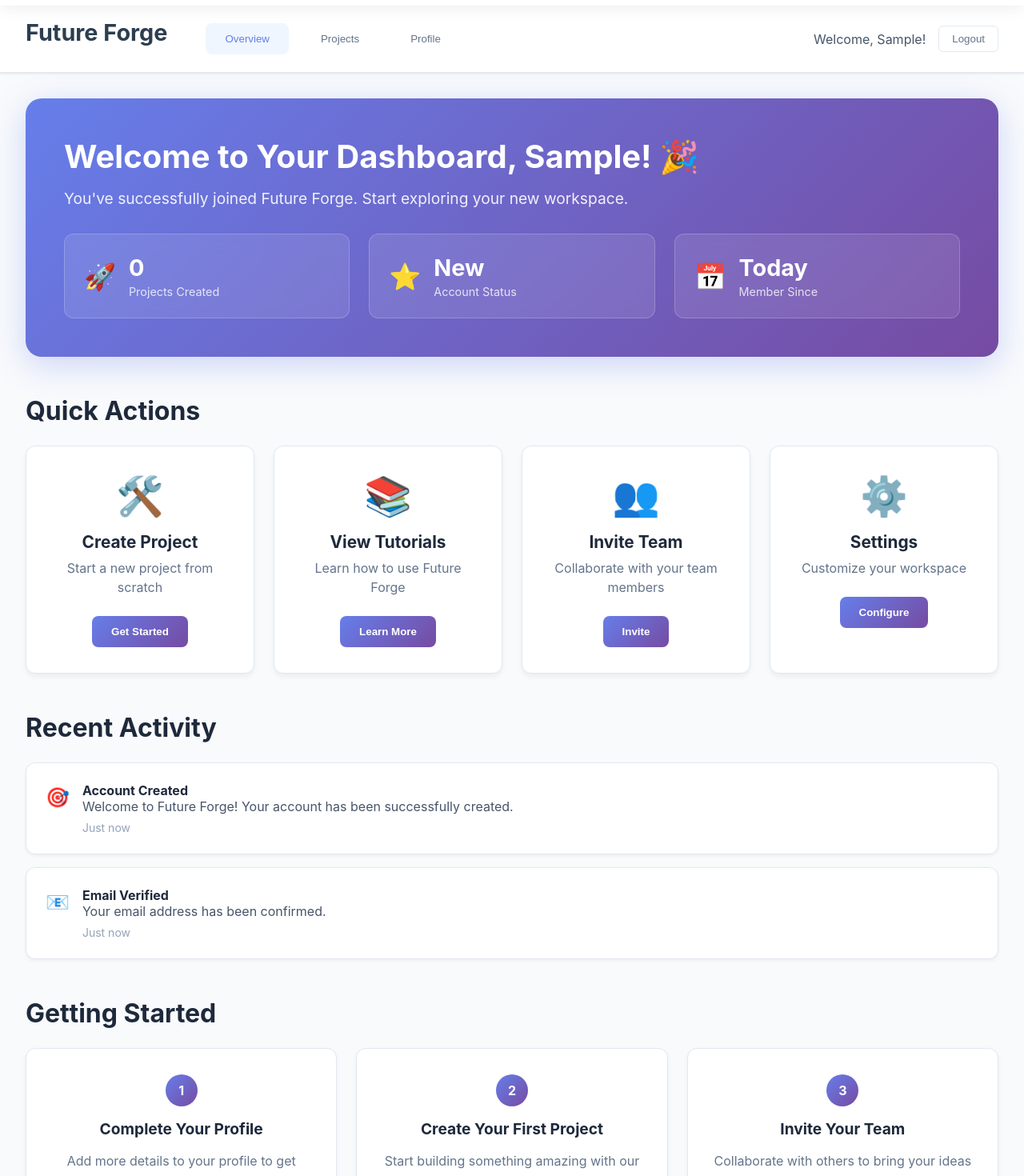
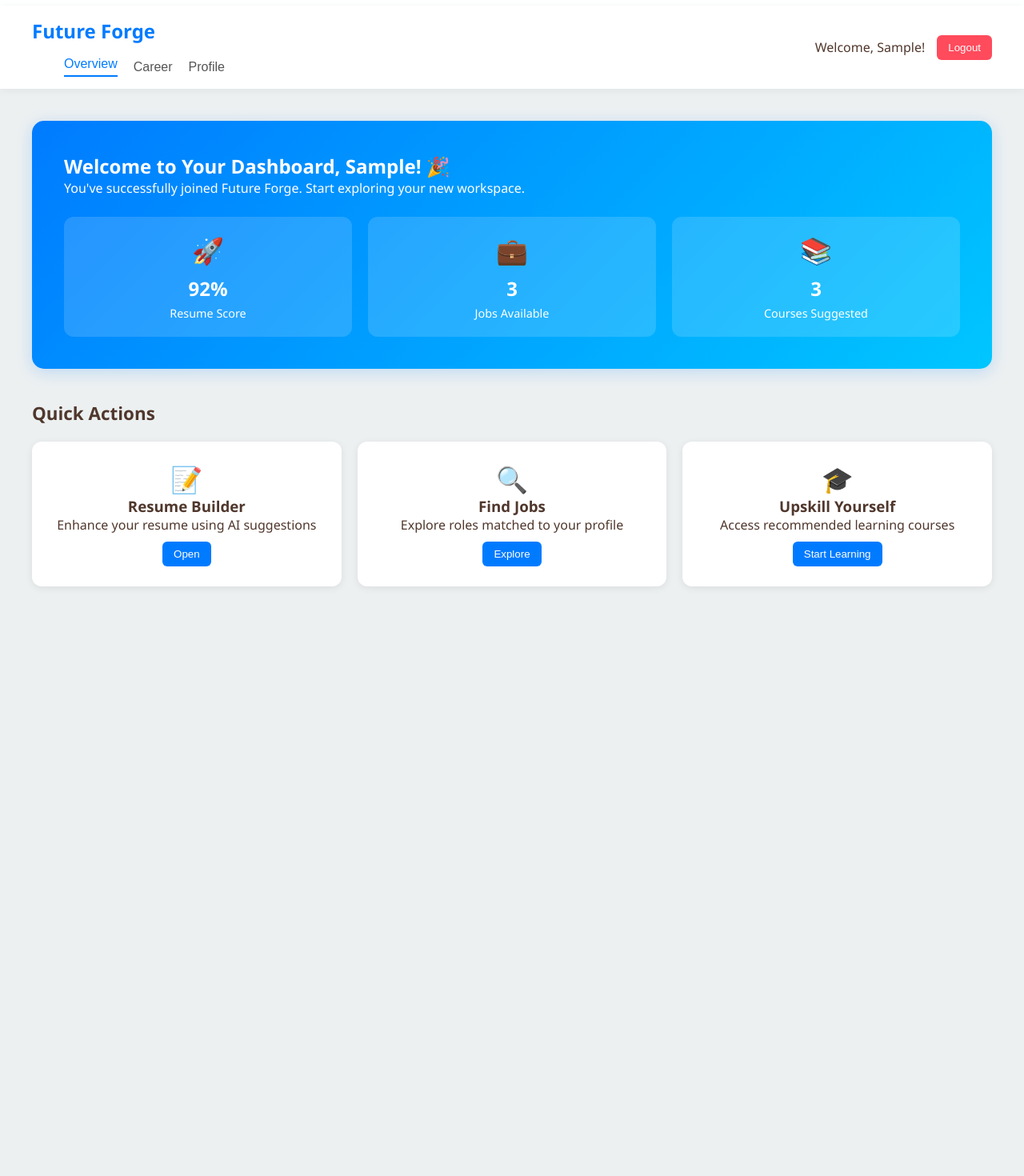
Before and after one commit to G-31-FutureForge/Future-Forge, a React (Create React App) app in the folder my-project/: page /dashboard in a window 1280 px wide. Shown: the part 80-1550 px from the top of the page at 80% size. After the commit the page ends 887 px from the top, so only its background shows below. Built offline with nearby package versions, Linux system fonts and the light colour scheme; sample sign-in values are in the browser's storage.

Commit message:
updated employee dashboard

```diff
--- a/my-project/src/components/pages/items/Dashboard.css
+++ b/my-project/src/components/pages/items/Dashboard.css
@@ -1,354 +1,274 @@
-/* Dashboard.css */
-.dashboard-container {
-    min-height: 100vh;
-    background: #f8fafc;
-    font-family: 'Inter', 'Segoe UI', sans-serif;
+/* ======= GLOBAL STYLES ======= */
+body {
+  margin: 0;
+  font-family: 'Poppins', sans-serif;
+  background: #f4f6fc;
+  color: #1a1a1a;
 }
 
-/* Header */
+/* ======= DASHBOARD CONTAINER ======= */
+.dashboard-container {
+  display: flex;
+  flex-direction: column;
+  min-height: 100vh;
+}
+
+/* ======= HEADER ======= */
 .dashboard-header {
-    background: white;
-    border-bottom: 1px solid #e2e8f0;
-    box-shadow: 0 1px 3px rgba(0, 0, 0, 0.1);
+  background: #fff;
+  box-shadow: 0 2px 10px rgba(0, 0, 0, 0.05);
+  padding: 15px 40px;
   position: sticky;
   top: 0;
-    z-index: 100;
+  z-index: 1000;
 }
 
 .header-content {
   display: flex;
   justify-content: space-between;
   align-items: center;
-    padding: 1rem 2rem;
-    max-width: 1400px;
-    margin: 0 auto;
-}
-
-.header-left {
-    display: flex;
-    align-items: center;
-    gap: 3rem;
 }
 
 .logo {
-    font-size: 1.8rem;
   font-weight: 700;
-    color: #2c3e50;
+  font-size: 1.5rem;
+  color: #007bff;
   text-decoration: none;
 }
 
 .dashboard-nav {
   display: flex;
-    gap: 1rem;
+  gap: 20px;
+  margin-left: 40px;
 }
 
 .nav-btn {
-    padding: 0.75rem 1.5rem;
+  background: none;
   border: none;
-    background: none;
-    color: #64748b;
+  font-size: 1rem;
   font-weight: 500;
-    border-radius: 8px;
   cursor: pointer;
-    transition: all 0.3s ease;
+  color: #555;
+  transition: all 0.2s ease;
 }
 
 .nav-btn:hover {
-    color: #667eea;
-    background: #f1f5f9;
+  color: #007bff;
 }
 
 .nav-btn.active {
-    color: #667eea;
-    background: #eff6ff;
+  color: #007bff;
+  border-bottom: 2px solid #007bff;
+  padding-bottom: 5px;
 }
 
-.header-right {
-    display: flex;
-    align-items: center;
-    gap: 1rem;
-}
-
+/* ======= USER INFO ======= */
 .user-info {
   display: flex;
   align-items: center;
-    gap: 1rem;
-    color: #475569;
+  gap: 15px;
 }
 
 .logout-btn {
-    padding: 0.5rem 1rem;
-    border: 1px solid #e2e8f0;
-    background: white;
-    color: #64748b;
+  background: #ff4b5c;
+  color: white;
+  border: none;
+  padding: 8px 14px;
   border-radius: 6px;
   cursor: pointer;
-    transition: all 0.3s ease;
+  transition: all 0.2s ease;
 }
 
 .logout-btn:hover {
-    border-color: #667eea;
-    color: #667eea;
+  background: #e63b4b;
 }
 
-/* Main Content */
+/* ======= MAIN CONTENT ======= */
 .dashboard-main {
-    max-width: 1400px;
-    margin: 0 auto;
-    padding: 2rem;
-    display: flex;
-    flex-direction: column;
-    gap: 3rem;
+  flex: 1;
+  padding: 40px;
+  animation: fadeIn 0.5s ease;
 }
 
-/* Welcome Section */
-.welcome-section {
-    background: linear-gradient(135deg, #667eea 0%, #764ba2 100%);
-    color: white;
-    padding: 3rem;
-    border-radius: 20px;
-    box-shadow: 0 10px 40px rgba(102, 126, 234, 0.3);
+@keyframes fadeIn {
+  from { opacity: 0; transform: translateY(10px); }
+  to { opacity: 1; transform: translateY(0); }
 }
 
-.welcome-content h1 {
-    font-size: 2.5rem;
-    font-weight: 700;
-    margin-bottom: 1rem;
-}
-
-.welcome-content p {
-    font-size: 1.2rem;
-    opacity: 0.9;
-    margin-bottom: 2rem;
+/* ======= OVERVIEW TAB ======= */
+.welcome-section {
+  background: linear-gradient(135deg, #007bff, #00c6ff);
+  color: white;
+  border-radius: 15px;
+  padding: 40px;
+  box-shadow: 0 4px 20px rgba(0, 123, 255, 0.2);
 }
 
 .welcome-stats {
-    display: grid;
-    grid-template-columns: repeat(auto-fit, minmax(200px, 1fr));
-    gap: 1.5rem;
+  display: flex;
+  flex-wrap: wrap;
+  gap: 20px;
+  margin-top: 25px;
 }
 
 .stat-card {
-    background: rgba(255, 255, 255, 0.1);
-    backdrop-filter: blur(10px);
-    padding: 1.5rem;
+  flex: 1;
+  min-width: 180px;
+  background: rgba(255, 255, 255, 0.15);
   border-radius: 12px;
-    border: 1px solid rgba(255, 255, 255, 0.2);
-    display: flex;
-    align-items: center;
-    gap: 1rem;
+  padding: 20px;
+  text-align: center;
+  backdrop-filter: blur(5px);
+  transition: transform 0.2s ease;
+}
+
+.stat-card:hover {
+  transform: translateY(-5px);
 }
 
 .stat-icon {
   font-size: 2rem;
+  margin-bottom: 10px;
 }
 
 .stat-info h3 {
-    font-size: 1.8rem;
-    font-weight: 700;
-    margin-bottom: 0.25rem;
+  font-size: 1.5rem;
+  margin: 0;
 }
 
 .stat-info p {
+  margin: 5px 0 0;
   font-size: 0.9rem;
-    opacity: 0.8;
-    margin: 0;
 }
 
-/* Quick Actions */
+/* ======= QUICK ACTIONS ======= */
+.quick-actions {
+  margin-top: 40px;
+}
+
 .quick-actions h2 {
-    font-size: 2rem;
-    color: #1e293b;
-    margin-bottom: 1.5rem;
+  margin-bottom: 20px;
+  font-size: 1.4rem;
 }
 
 .actions-grid {
   display: grid;
-    grid-template-columns: repeat(auto-fit, minmax(280px, 1fr));
-    gap: 1.5rem;
+  grid-template-columns: repeat(auto-fit, minmax(240px, 1fr));
+  gap: 20px;
 }
 
 .action-card {
-    background: white;
-    padding: 2rem;
+  background: #fff;
+  padding: 25px;
   border-radius: 12px;
-    box-shadow: 0 4px 6px rgba(0, 0, 0, 0.05);
-    border: 1px solid #e2e8f0;
   text-align: center;
-    transition: all 0.3s ease;
+  box-shadow: 0 2px 10px rgba(0,0,0,0.08);
+  transition: transform 0.2s ease;
 }
 
 .action-card:hover {
   transform: translateY(-5px);
-    box-shadow: 0 10px 25px rgba(0, 0, 0, 0.1);
 }
 
 .action-icon {
-    font-size: 3rem;
-    margin-bottom: 1rem;
-}
-
-.action-card h3 {
-    color: #1e293b;
-    margin-bottom: 0.5rem;
-    font-size: 1.3rem;
-}
-
-.action-card p {
-    color: #64748b;
-    margin-bottom: 1.5rem;
-    line-height: 1.5;
+  font-size: 2rem;
 }
 
 .action-btn {
-    background: linear-gradient(135deg, #667eea 0%, #764ba2 100%);
+  margin-top: 10px;
+  background: #007bff;
   color: white;
   border: none;
-    padding: 0.75rem 1.5rem;
-    border-radius: 8px;
-    font-weight: 600;
+  padding: 8px 14px;
+  border-radius: 6px;
   cursor: pointer;
-    transition: all 0.3s ease;
+  transition: all 0.2s ease;
 }
 
 .action-btn:hover {
-    transform: translateY(-2px);
-    box-shadow: 0 5px 15px rgba(102, 126, 234, 0.4);
+  background: #005fcc;
 }
 
-/* Recent Activity */
-.recent-activity h2 {
-    font-size: 2rem;
-    color: #1e293b;
-    margin-bottom: 1.5rem;
+/* ======= CAREER TAB ======= */
+.career-section {
+  animation: fadeIn 0.5s ease;
 }
 
-.activity-list {
-    display: flex;
-    flex-direction: column;
-    gap: 1rem;
+.jobs-section, .courses-section {
+  margin-bottom: 40px;
 }
 
-.activity-item {
-    background: white;
-    padding: 1.5rem;
-    border-radius: 12px;
-    box-shadow: 0 2px 4px rgba(0, 0, 0, 0.05);
-    border: 1px solid #e2e8f0;
-    display: flex;
-    align-items: flex-start;
-    gap: 1rem;
+.job-list, .course-list {
+  display: grid;
+  grid-template-columns: repeat(auto-fit, minmax(260px, 1fr));
+  gap: 20px;
 }
 
-.activity-icon {
-    font-size: 1.5rem;
-    margin-top: 0.25rem;
+.job-card, .course-card {
+  background: #fff;
+  padding: 20px;
+  border-radius: 12px;
+  box-shadow: 0 2px 10px rgba(0,0,0,0.08);
+  transition: transform 0.2s ease;
 }
 
-.activity-content p {
-    margin: 0;
-    color: #475569;
+.job-card:hover, .course-card:hover {
+  transform: translateY(-5px);
 }
 
-.activity-content p:first-child {
-    color: #1e293b;
-    font-weight: 600;
+.job-status {
+  display: inline-block;
+  margin-top: 8px;
+  padding: 4px 10px;
+  border-radius: 8px;
+  font-size: 0.85rem;
+  color: white;
 }
 
-.activity-time {
-    font-size: 0.875rem;
-    color: #94a3b8;
-    margin-top: 0.5rem;
-    display: block;
+.job-card.applied .job-status { background: #007bff; }
+.job-card.recommended .job-status { background: #28a745; }
+.job-card.interview .job-status { background: #ffc107; }
+
+.btn-small {
+  background: #007bff;
+  color: white;
+  border: none;
+  padding: 6px 12px;
+  border-radius: 6px;
+  cursor: pointer;
 }
 
-/* Getting Started */
-.getting-started h2 {
-    font-size: 2rem;
-    color: #1e293b;
-    margin-bottom: 1.5rem;
+.btn-small:hover {
+  background: #005fcc;
 }
 
-.steps-grid {
-    display: grid;
-    grid-template-columns: repeat(auto-fit, minmax(300px, 1fr));
-    gap: 1.5rem;
+/* ======= PROFILE TAB ======= */
+.profile-section {
+  max-width: 600px;
+  margin: 0 auto;
 }
 
-.step-card {
-    background: white;
-    padding: 2rem;
+.profile-card {
+  background: #fff;
+  padding: 25px;
   border-radius: 12px;
-    box-shadow: 0 4px 6px rgba(0, 0, 0, 0.05);
-    border: 1px solid #e2e8f0;
-    text-align: center;
-    position: relative;
+  box-shadow: 0 2px 10px rgba(0,0,0,0.08);
 }
 
-.step-number {
-    width: 40px;
-    height: 40px;
-    background: linear-gradient(135deg, #667eea 0%, #764ba2 100%);
-    color: white;
-    border-radius: 50%;
-    display: flex;
-    align-items: center;
-    justify-content: center;
-    font-weight: 700;
-    margin: 0 auto 1rem;
+.profile-card p {
+  margin: 10px 0;
 }
 
-.step-card h3 {
-    color: #1e293b;
-    margin-bottom: 1rem;
-    font-size: 1.2rem;
-}
-
-.step-card p {
-    color: #64748b;
-    line-height: 1.6;
-}
-
-/* Mobile Responsiveness */
+/* ======= RESPONSIVE DESIGN ======= */
 @media (max-width: 768px) {
   .header-content {
     flex-direction: column;
-        gap: 1rem;
-        padding: 1rem;
+    align-items: flex-start;
   }
-
-    .header-left {
+  .dashboard-main {
+    padding: 20px;
+  }
+  .welcome-stats {
     flex-direction: column;
-        gap: 1rem;
-        width: 100%;
-    }
-
-    .dashboard-nav {
-        justify-content: center;
-        width: 100%;
-    }
-
-    .dashboard-main {
-        padding: 1rem;
-    }
-
-    .welcome-section {
-        padding: 2rem 1rem;
-    }
-
-    .welcome-content h1 {
-        font-size: 2rem;
-    }
-
-    .welcome-stats {
-        grid-template-columns: 1fr;
-    }
-
-    .actions-grid {
-        grid-template-columns: 1fr;
-    }
-
-    .steps-grid {
-        grid-template-columns: 1fr;
   }
 }
--- a/my-project/src/components/pages/items/Dashboard.js
+++ b/my-project/src/components/pages/items/Dashboard.js
@@ -1,6 +1,3 @@
-
-// yeh file create account button click krne pr use krna hai isliye ye render kr dio regidter button click hone pe
-
 import React, { useEffect, useState } from 'react';
 import { Link, useNavigate } from 'react-router-dom';
 import './Dashboard.css';
@@ -8,16 +5,35 @@ import './Dashboard.css';
 const Dashboard = () => {
     const [user, setUser] = useState(null);
     const [activeTab, setActiveTab] = useState('overview');
+    const [isLoaded, setIsLoaded] = useState(false);
+    const [jobs, setJobs] = useState([]);
+    const [courses, setCourses] = useState([]);
     const navigate = useNavigate();
 
     useEffect(() => {
-        // Check if user is logged in
         const userData = localStorage.getItem('user');
         if (userData) {
             setUser(JSON.parse(userData));
         } else {
             navigate('/login');
         }
+
+        setTimeout(() => {
+            setIsLoaded(true);
+        }, 400);
+
+        // Mock Data (replace with backend later)
+        setJobs([
+            { id: 1, title: 'Frontend Developer', company: 'TechNova', status: 'Applied' },
+            { id: 2, title: 'AI Engineer', company: 'FutureLabs', status: 'Recommended' },
+            { id: 3, title: 'UI/UX Designer', company: 'Designify', status: 'Interview' },
+        ]);
+
+        setCourses([
+            { id: 1, name: 'React for Beginners', platform: 'Coursera' },
+            { id: 2, name: 'Machine Learning Basics', platform: 'Udemy' },
+            { id: 3, name: 'Data Structures Mastery', platform: 'edX' },
+        ]);
     }, [navigate]);
 
     const handleLogout = () => {
@@ -26,9 +42,7 @@ const Dashboard = () => {
         navigate('/');
     };
 
-    if (!user) {
-        return <div>Loading...</div>;
-    }
+    if (!user) return <div>Loading...</div>;
 
     return (
         <div className="dashboard-container">
@@ -36,44 +50,37 @@ const Dashboard = () => {
             <header className="dashboard-header">
                 <div className="header-content">
                     <div className="header-left">
-                        <Link to="/dashboard" className="logo">
-                            Future Forge
-                        </Link>
+                        <Link to="/dashboard" className="logo">Future Forge</Link>
                         <nav className="dashboard-nav">
                             <button
                                 className={`nav-btn ${activeTab === 'overview' ? 'active' : ''}`}
                                 onClick={() => setActiveTab('overview')}
-                            >
-                                Overview
-                            </button>
+                            >Overview</button>
                             <button
-                                className={`nav-btn ${activeTab === 'projects' ? 'active' : ''}`}
-                                onClick={() => setActiveTab('projects')}
-                            >
-                                Projects
-                            </button>
+                                className={`nav-btn ${activeTab === 'career' ? 'active' : ''}`}
+                                onClick={() => setActiveTab('career')}
+                            >Career</button>
                             <button
                                 className={`nav-btn ${activeTab === 'profile' ? 'active' : ''}`}
                                 onClick={() => setActiveTab('profile')}
-                            >
-                                Profile
-                            </button>
+                            >Profile</button>
                         </nav>
                     </div>
                     <div className="header-right">
                         <div className="user-info">
                             <span>Welcome, {user.firstName}!</span>
-                            <button onClick={handleLogout} className="logout-btn">
-                                Logout
-                            </button>
+                            <button onClick={handleLogout} className="logout-btn">Logout</button>
                         </div>
                     </div>
                 </div>
             </header>
 
+
             {/* Main Content */}
             <main className="dashboard-main">
-                {/* Welcome Section */}
+                {/* OVERVIEW TAB */}
+                {activeTab === 'overview' && (
+                    <>
                         <section className="welcome-section">
                             <div className="welcome-content">
                                 <h1>Welcome to Your Dashboard, {user.firstName}! 🎉</h1>
@@ -82,22 +89,22 @@ const Dashboard = () => {
                                     <div className="stat-card">
                                         <div className="stat-icon">🚀</div>
                                         <div className="stat-info">
-                                    <h3>0</h3>
-                                    <p>Projects Created</p>
+                                            <h3>92%</h3>
+                                            <p>Resume Score</p>
                                         </div>
                                     </div>
                                     <div className="stat-card">
-                                <div className="stat-icon">⭐</div>
+                                        <div className="stat-icon">💼</div>
                                         <div className="stat-info">
-                                    <h3>New</h3>
-                                    <p>Account Status</p>
+                                            <h3>{jobs.length}</h3>
+                                            <p>Jobs Available</p>
                                         </div>
                                     </div>
                                     <div className="stat-card">
-                                <div className="stat-icon">📅</div>
+                                        <div className="stat-icon">📚</div>
                                         <div className="stat-info">
-                                    <h3>Today</h3>
-                                    <p>Member Since</p>
+                                            <h3>{courses.length}</h3>
+                                            <p>Courses Suggested</p>
                                         </div>
                                     </div>
                                 </div>
@@ -109,76 +116,72 @@ const Dashboard = () => {
                             <h2>Quick Actions</h2>
                             <div className="actions-grid">
                                 <div className="action-card">
-                            <div className="action-icon">🛠️</div>
-                            <h3>Create Project</h3>
-                            <p>Start a new project from scratch</p>
-                            <button className="action-btn">Get Started</button>
+                                    <div className="action-icon">📝</div>
+                                    <h3>Resume Builder</h3>
+                                    <p>Enhance your resume using AI suggestions</p>
+                                    <button className="action-btn" onClick={() => navigate('/resume-builder')}>Open</button>
                                 </div>
                                 <div className="action-card">
-                            <div className="action-icon">📚</div>
-                            <h3>View Tutorials</h3>
-                            <p>Learn how to use Future Forge</p>
-                            <button className="action-btn">Learn More</button>
+                                    <div className="action-icon">🔍</div>
+                                    <h3>Find Jobs</h3>
+                                    <p>Explore roles matched to your profile</p>
+                                    <button className="action-btn">Explore</button>
                                 </div>
                                 <div className="action-card">
-                            <div className="action-icon">👥</div>
-                            <h3>Invite Team</h3>
-                            <p>Collaborate with your team members</p>
-                            <button className="action-btn">Invite</button>
-                        </div>
-                        <div className="action-card">
-                            <div className="action-icon">⚙️</div>
-                            <h3>Settings</h3>
-                            <p>Customize your workspace</p>
-                            <button className="action-btn">Configure</button>
+                                    <div className="action-icon">🎓</div>
+                                    <h3>Upskill Yourself</h3>
+                                    <p>Access recommended learning courses</p>
+                                    <button className="action-btn">Start Learning</button>
                                 </div>
                             </div>
                         </section>
+                    </>
+                )}
 
-                {/* Recent Activity */}
-                <section className="recent-activity">
-                    <h2>Recent Activity</h2>
-                    <div className="activity-list">
-                        <div className="activity-item">
-                            <div className="activity-icon">🎯</div>
-                            <div className="activity-content">
-                                <p><strong>Account Created</strong></p>
-                                <p>Welcome to Future Forge! Your account has been successfully created.</p>
-                                <span className="activity-time">Just now</span>
+                {/* CAREER TAB */}
+                {activeTab === 'career' && (
+                    <section className="career-section">
+                        <h2>Career Growth Hub</h2>
+
+                        <div className="jobs-section">
+                            <h3>Recommended Jobs</h3>
+                            <div className="job-list">
+                                {jobs.map(job => (
+                                    <div key={job.id} className={`job-card ${job.status.toLowerCase()}`}>
+                                        <h4>{job.title}</h4>
+                                        <p>{job.company}</p>
+                                        <span className="job-status">{job.status}</span>
+                                    </div>
+                                ))}
                             </div>
                         </div>
-                        <div className="activity-item">
-                            <div className="activity-icon">📧</div>
-                            <div className="activity-content">
-                                <p><strong>Email Verified</strong></p>
-                                <p>Your email address has been confirmed.</p>
-                                <span className="activity-time">Just now</span>
+
+                        <div className="courses-section">
+                            <h3>Suggested Learning Paths</h3>
+                            <div className="course-list">
+                                {courses.map(course => (
+                                    <div key={course.id} className="course-card">
+                                        <h4>{course.name}</h4>
+                                        <p>Platform: {course.platform}</p>
+                                        <button className="btn-small">Explore</button>
                                     </div>
+                                ))}
                             </div>
                         </div>
                     </section>
+                )}
 
-                {/* Getting Started */}
-                <section className="getting-started">
-                    <h2>Getting Started</h2>
-                    <div className="steps-grid">
-                        <div className="step-card">
-                            <div className="step-number">1</div>
-                            <h3>Complete Your Profile</h3>
-                            <p>Add more details to your profile to get personalized recommendations.</p>
-                        </div>
-                        <div className="step-card">
-                            <div className="step-number">2</div>
-                            <h3>Create Your First Project</h3>
-                            <p>Start building something amazing with our tools and templates.</p>
-                        </div>
-                        <div className="step-card">
-                            <div className="step-number">3</div>
-                            <h3>Invite Your Team</h3>
-                            <p>Collaborate with others to bring your ideas to life faster.</p>
-                        </div>
+                {/* PROFILE TAB */}
+                {activeTab === 'profile' && (
+                    <section className="profile-section">
+                        <h2>Your Profile</h2>
+                        <div className="profile-card">
+                            <p><strong>Name:</strong> {user.firstName} {user.lastName}</p>
+                            <p><strong>Email:</strong> {user.email}</p>
+                            <p><strong>Member Since:</strong> Today</p>
                         </div>
                     </section>
+                )}
             </main>
         </div>
     );
```
Lines whose indentation alone changed are shown as unchanged.
